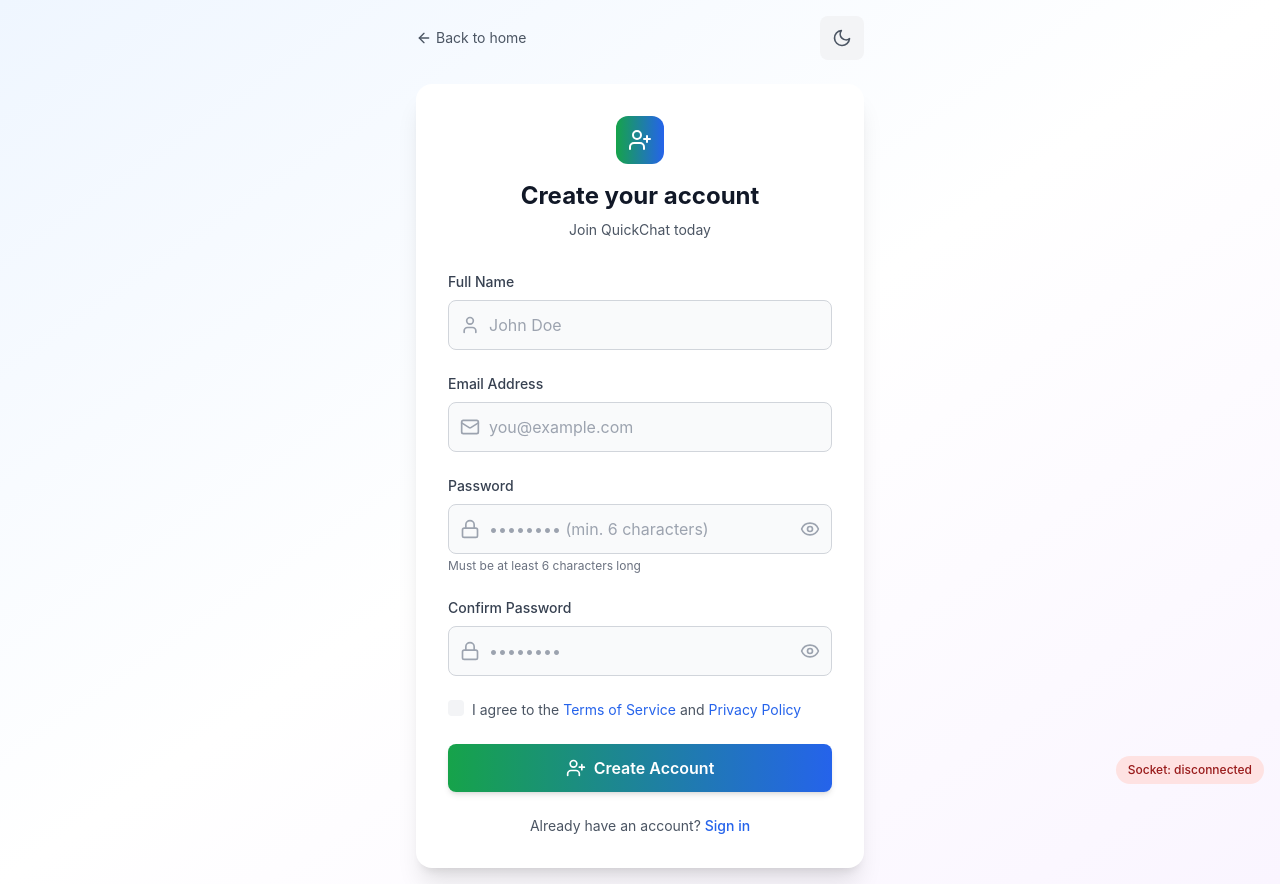
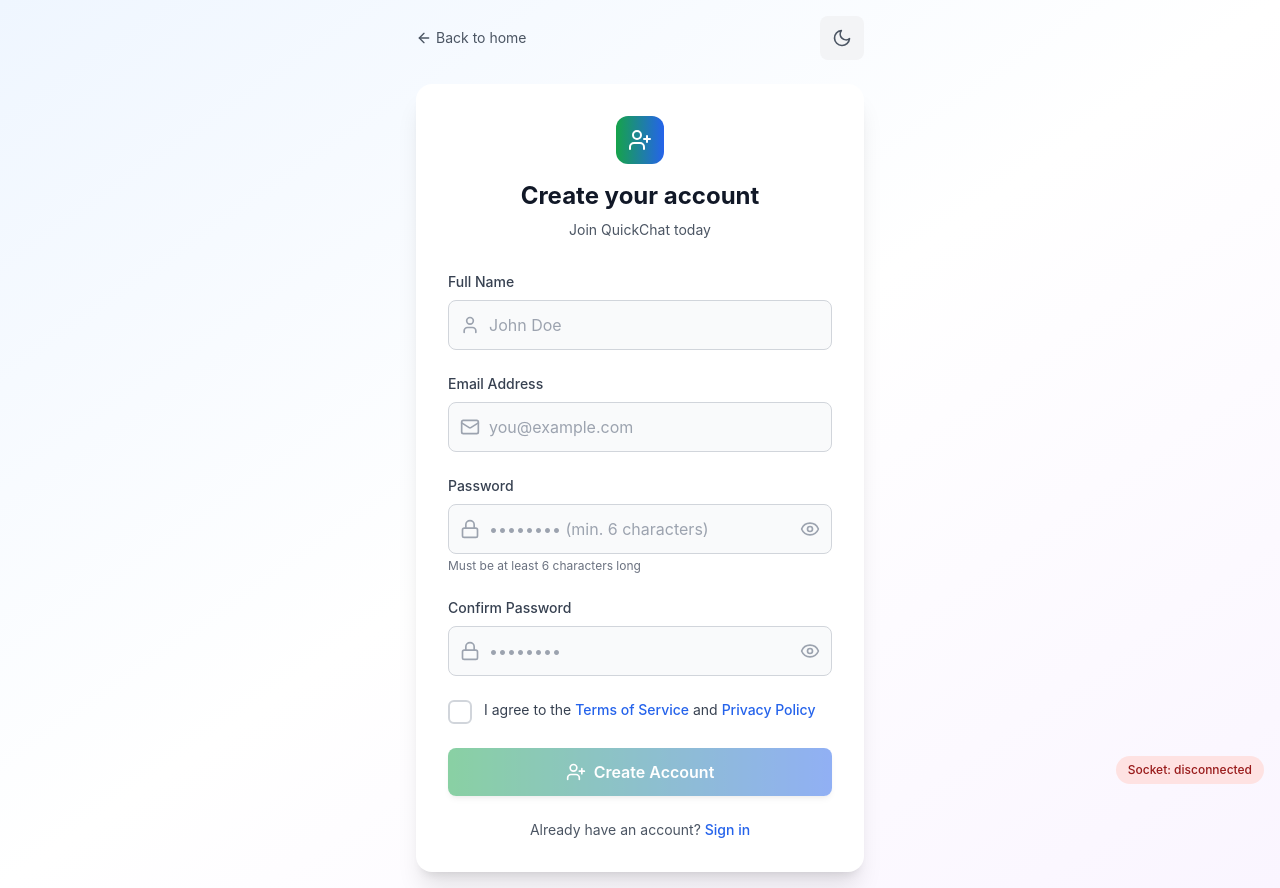
Before and after one commit to sameeeerjadhav/quickchat-app, a Next.js app in the folder frontend/: page /register in a window 1280 px wide. Built offline with nearby package versions, Linux system fonts and the light colour scheme.

Commit message:
fix checkbox

```diff
--- a/frontend/app/register/page.tsx
+++ b/frontend/app/register/page.tsx
@@ -4,7 +4,7 @@
 import Link from 'next/link';
 import { useRouter } from 'next/navigation';
 import { authAPI } from '../../lib/api';
-import { UserPlus, Mail, Lock, Eye, EyeOff, User, ArrowLeft, MessageSquare } from 'lucide-react';
+import { UserPlus, Mail, Lock, Eye, EyeOff, User, ArrowLeft, MessageSquare, Check } from 'lucide-react';
 import ThemeToggle from '../components/ThemeToggle';
 
 export default function RegisterPage() {
@@ -19,6 +19,7 @@
   const [showConfirmPassword, setShowConfirmPassword] = useState(false);
   const [error, setError] = useState('');
   const [loading, setLoading] = useState(false);
+  const [agreedToTerms, setAgreedToTerms] = useState(false);
 
   const handleChange = (e: React.ChangeEvent<HTMLInputElement>) => {
     setFormData({
@@ -30,6 +31,11 @@
   const handleSubmit = async (e: React.FormEvent) => {
     e.preventDefault();
     setError('');
+
+    if (!agreedToTerms) {
+      setError('You must agree to the Terms of Service and Privacy Policy');
+      return;
+    }
 
     if (formData.password !== formData.confirmPassword) {
       setError('Passwords do not match');
@@ -198,22 +204,26 @@
               </div>
             )}
 
-            {/* Terms checkbox */}
-            <div className="flex items-start">
-              <div className="flex items-center h-4">
+            {/* Terms checkbox - FIXED VERSION */}
+            <div className="flex items-start space-x-3">
+              <div className="relative flex items-center">
                 <input
+                  id="terms-checkbox"
                   type="checkbox"
+                  checked={agreedToTerms}
+                  onChange={(e) => setAgreedToTerms(e.target.checked)}
+                  className="peer h-5 w-5 sm:h-6 sm:w-6 appearance-none rounded-md border-2 border-gray-300 dark:border-gray-600 bg-white dark:bg-gray-700 checked:border-blue-600 dark:checked:border-blue-500 checked:bg-blue-600 dark:checked:bg-blue-500 transition-all cursor-pointer"
                   required
-                  className="w-3 h-3 sm:w-4 sm:h-4 text-blue-600 bg-gray-100 border-gray-300 rounded focus:ring-blue-500 dark:focus:ring-blue-600 dark:ring-offset-gray-800 focus:ring-2 dark:bg-gray-700 dark:border-gray-600"
                 />
+                <Check className="absolute h-3 w-3 sm:h-4 sm:w-4 text-white opacity-0 peer-checked:opacity-100 pointer-events-none left-1/2 top-1/2 transform -translate-x-1/2 -translate-y-1/2 transition-opacity" />
               </div>
-              <label className="ml-2 text-xs sm:text-sm text-gray-600 dark:text-gray-400">
+              <label htmlFor="terms-checkbox" className="text-xs sm:text-sm text-gray-700 dark:text-gray-300 cursor-pointer select-none">
                 I agree to the{' '}
-                <Link href="/terms" className="text-blue-600 dark:text-blue-400 hover:underline">
+                <Link href="/terms" className="text-blue-600 dark:text-blue-400 hover:underline font-medium">
                   Terms of Service
                 </Link>{' '}
                 and{' '}
-                <Link href="/privacy" className="text-blue-600 dark:text-blue-400 hover:underline">
+                <Link href="/privacy" className="text-blue-600 dark:text-blue-400 hover:underline font-medium">
                   Privacy Policy
                 </Link>
               </label>
@@ -221,7 +231,7 @@
 
             <button
               type="submit"
-              disabled={loading}
+              disabled={loading || !agreedToTerms}
               className="w-full flex items-center justify-center py-2.5 sm:py-3 px-4 text-sm sm:text-base bg-gradient-to-r from-green-600 to-blue-600 text-white rounded-lg font-semibold hover:from-green-700 hover:to-blue-700 transition-all disabled:opacity-50 disabled:cursor-not-allowed shadow-md"
             >
               {loading ? (
```
